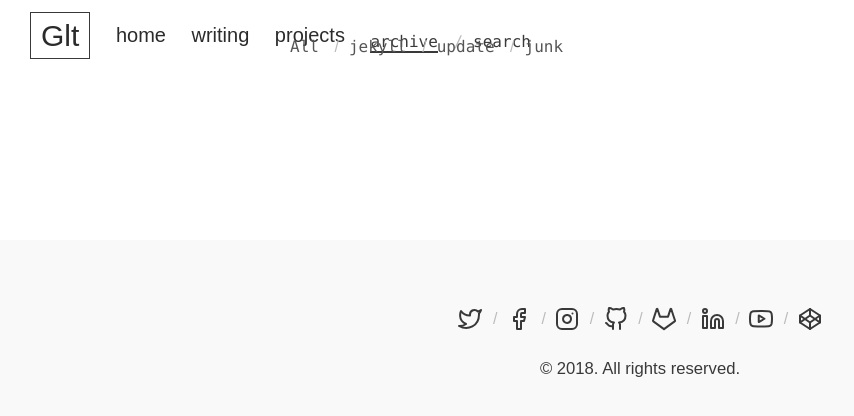
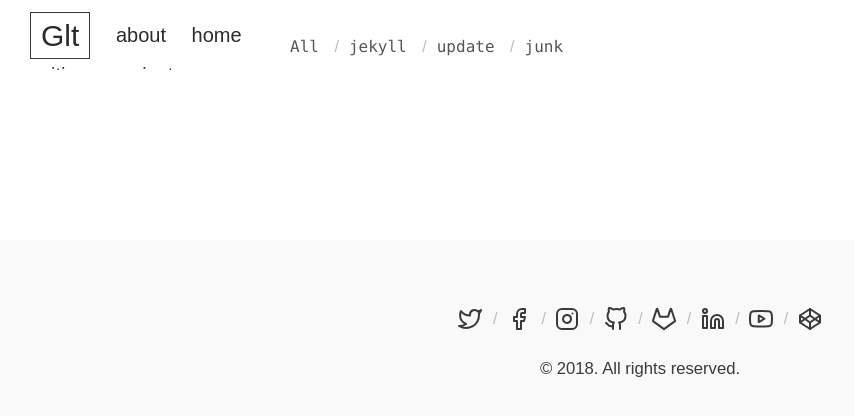
Before and after one commit to miltonparedes/glitch-jekyll, a Jekyll site: the page built from archive.html, in a window 1280 px wide. Shown: the top 416 px of the page, without its empty margins (0-854 px from the left). Built offline with Jekyll 4.4.1, drawn with Linux system fonts in a browser that asks for light colours; some web fonts are replaced.

Commit message:
nav header mobile

```diff
--- a/_includes/nav.html
+++ b/_includes/nav.html
@@ -1,10 +1,10 @@
+{% assign pages_list = site.pages | uniq: "title" | sort: "in_nav" %}
 <nav>
   <ul>
-    <li><a href=""><div class="glitch" data-text="Glt">Glt</div></a></li>
-    {% assign pages_list = site.pages | uniq: "title" | sort: "in_nav" %}
+    <li><a href="{{site.baseurl}}/"><div class="glitch" data-text="Glt">Glt</div></a></li>
       {% for node in pages_list %}
         {% if node.title != null %}
-          {% if node.layout == "page" or node.layout == "default" and node.in_nav %}
+          {% if node.in_nav %}
             <li><a {% if page.title == node.title %}class="active"{% endif %} href="{{site.baseurl}}{{ node.url }}">{{ node.title }}</a></li>
           {% endif %}
         {% endif %}
--- a/_sass/glitch/_header.scss
+++ b/_sass/glitch/_header.scss
@@ -4,9 +4,11 @@
 
 header {
   height: 70px !important;
-  padding: 0 1.5rem 0;
-  display: flex;
+  padding: 11.5px 0 0;
+  overflow: hidden;
+  overflow-x: auto;
   nav{
+    width: $nav-breakpoint;
     .glitch{
       padding: 0 10px;
       font-size: 30px;
@@ -18,14 +20,17 @@ header {
     }
     ul{
       text-transform: lowercase;
-      padding: 0;
-      margin: 11.5px 0 0;
+      padding: 0 1.5rem 0;
+      margin: 0;
       li{
         vertical-align: middle;
         display: inline-block;
         padding-right: 1rem;
         list-style: none;
         font-size: 20px;
+        &:last-child{
+          padding-right: 0;
+        }
         a{
           background: transparent;
           color: $gray-4;
--- a/_sass/glitch/_variables.scss
+++ b/_sass/glitch/_variables.scss
@@ -31,7 +31,7 @@ $link-color: darken($blue, 9%);
 
 
 // h* fonts
-$h-font: serif;
+$h-font: 'Frank Ruhl Libre', serif;
 
 
 // Lists
@@ -45,6 +45,7 @@ $border-color: #e5e5e5;
 // Responsive
 $large-breakpoint: 38em;
 $large-font-size: 20px;
+$nav-breakpoint: 370px; // Aprox. 4 element in nav
 
 
 // Code
```
Also changed, not shown: about.md (added, +5 -0 lines).
